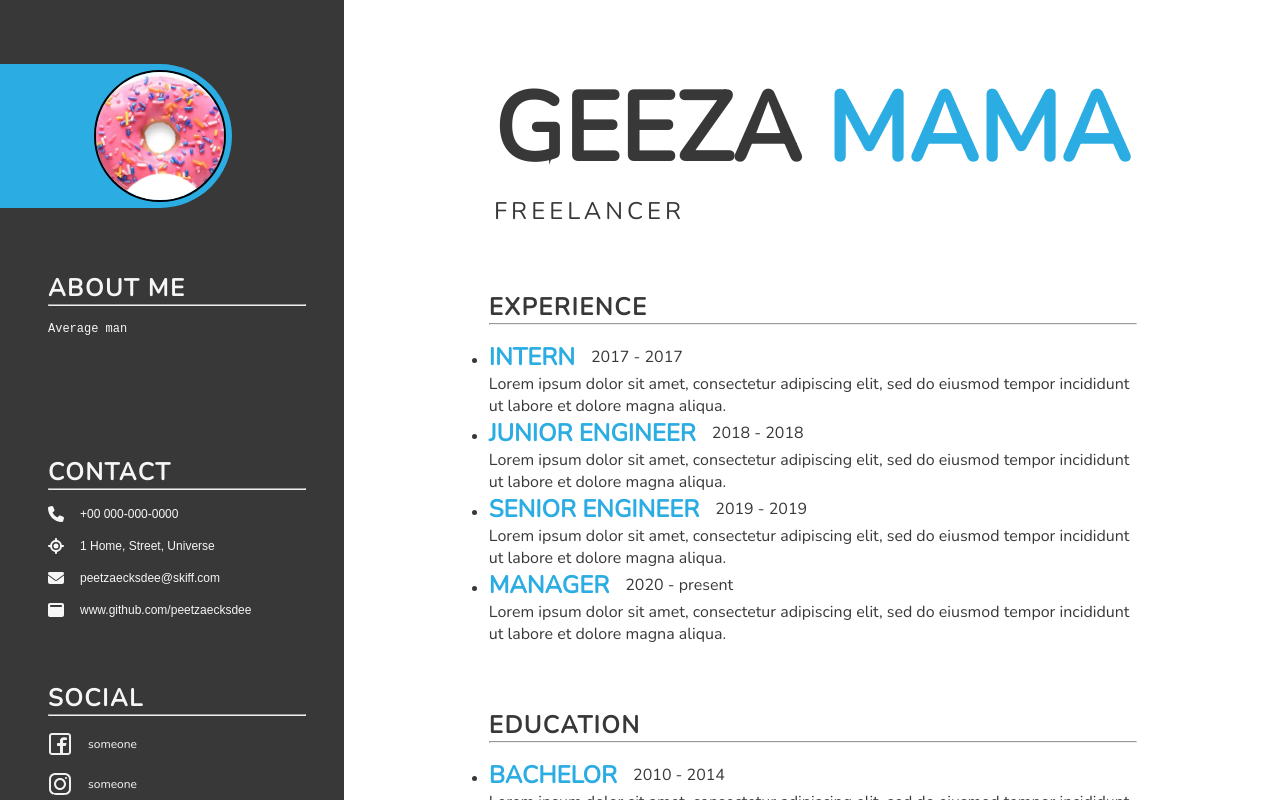
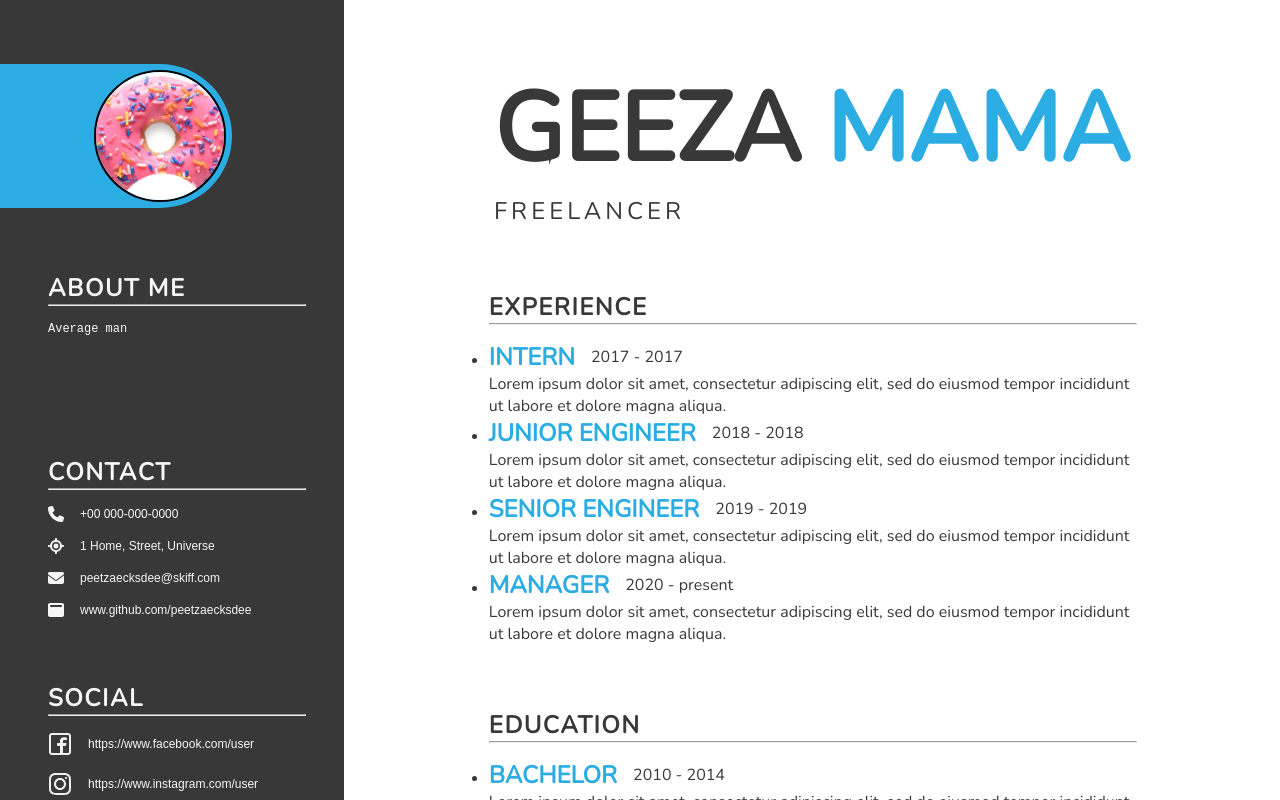
Before and after one commit to peetzaecksdee/TOP-CV-Application, a React (Vite) app: page / in a window 1280 px wide. Built offline with nearby package versions, Linux system fonts and the light colour scheme.

Commit message:
feat: Social Inputs feat: Finished Sidebar

```diff
--- a/src/components/Sidebar/Social.jsx
+++ b/src/components/Sidebar/Social.jsx
@@ -3,26 +3,52 @@ import Facebook from '../../assets/facebook.svg';
 import Instagram from '../../assets/instagram.svg';
 import Linkedin from '../../assets/linkedin.svg';
 import Twitter from '../../assets/twitter.svg';
+import { useState } from 'react';
+
+const socials = [
+	{
+		icon: Facebook,
+		text: 'https://www.facebook.com/user',
+	},
+	{
+		icon: Instagram,
+		text: 'https://www.instagram.com/user',
+	},
+	{
+		icon: Linkedin,
+		text: 'https://www.linkedin.com/user',
+	},
+	{
+		icon: Twitter,
+		text: 'https://www.twitter.com/user',
+	},
+];
 
 export default function Social() {
+	const [socialList, setSocialList] = useState(socials);
+
+	function handleChange(e, index) {
+		setSocialList(socialList.map((social, idx) => {
+			if (index === idx) {
+				return {
+					...social,
+					text: e.target.value,
+				};
+			}
+			return social;
+		}));
+	}
+
 	return (
-		<Container header="social">
-			<div className="content-container">
-				<img src={Facebook} />
-				<a className="white small">someone</a>
-			</div>
-			<div className="content-container">
-				<img src={Instagram} />
-				<a className="white small">someone</a>
-			</div>
-			<div className="content-container">
-				<img src={Linkedin} />
-				<a className="white small">someone</a>
-			</div>
-			<div className="content-container">
-				<img src={Twitter} />
-				<a className="white small">someone</a>
-			</div>
+		<Container header='social'>
+			{socialList.map((social, index) => {
+				return (
+					<div className='content-container' key={index}>
+						<img src={social.icon} />
+						<input className='white small' value={social.text} onChange={(e) => {handleChange(e, index)}} />
+					</div>
+				);
+			})}
 		</Container>
 	);
 }
```
